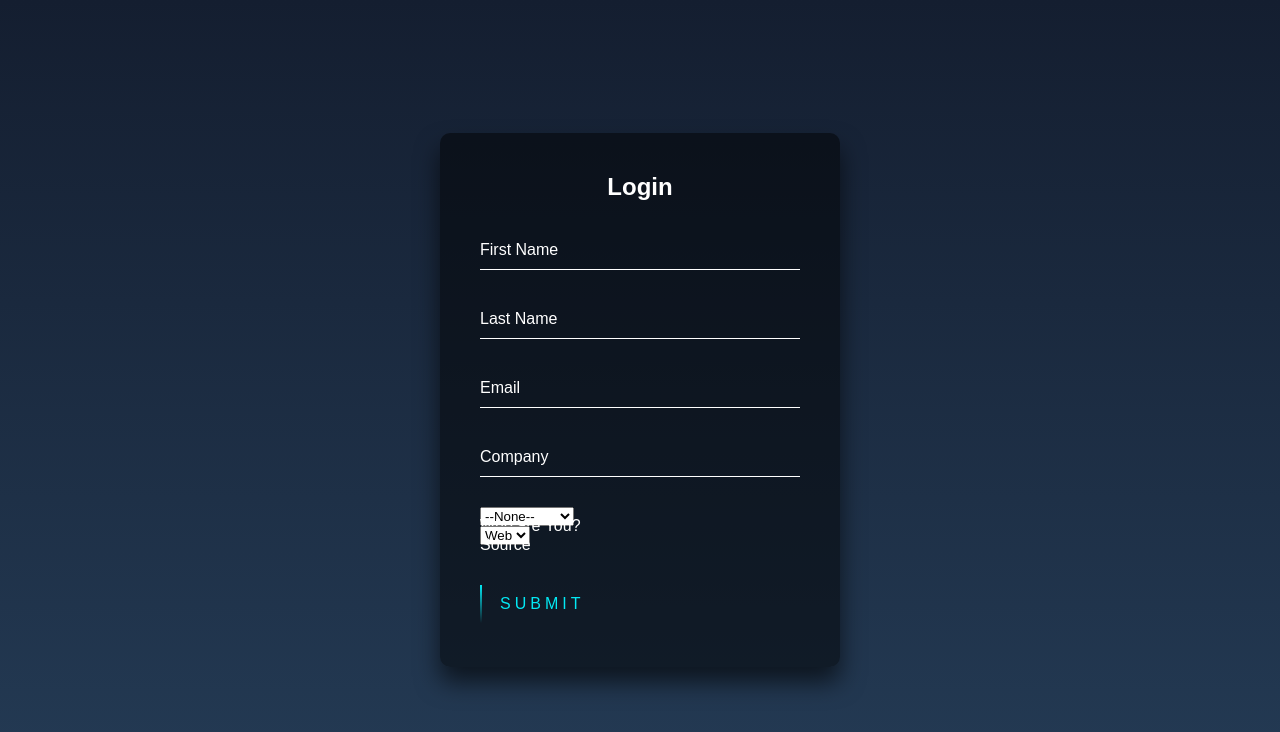
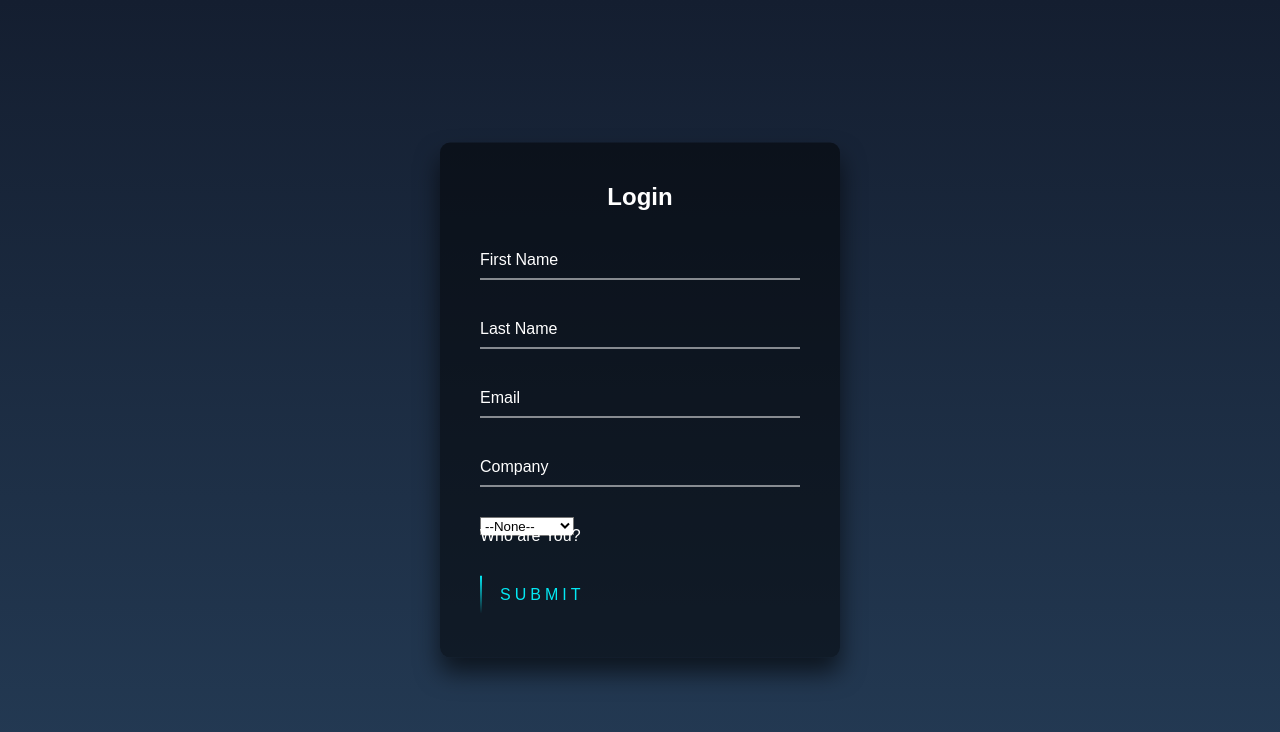
Before and after one commit to abdimanasovbek/WebToLead, a plain HTML site: page index.html in a window 1280 px wide. Drawn offline with Linux system fonts and the light colour scheme.

Commit message:
Update index.html

```diff
--- a/index.html
+++ b/index.html
@@ -46,7 +46,7 @@
         </select>
     </div>
 
-      <div class="user-box">
+      <div class="user-box" hidden>
 
         <label for="Source">Source</label>
         <select  id="lead_source" name="lead_source">
```
